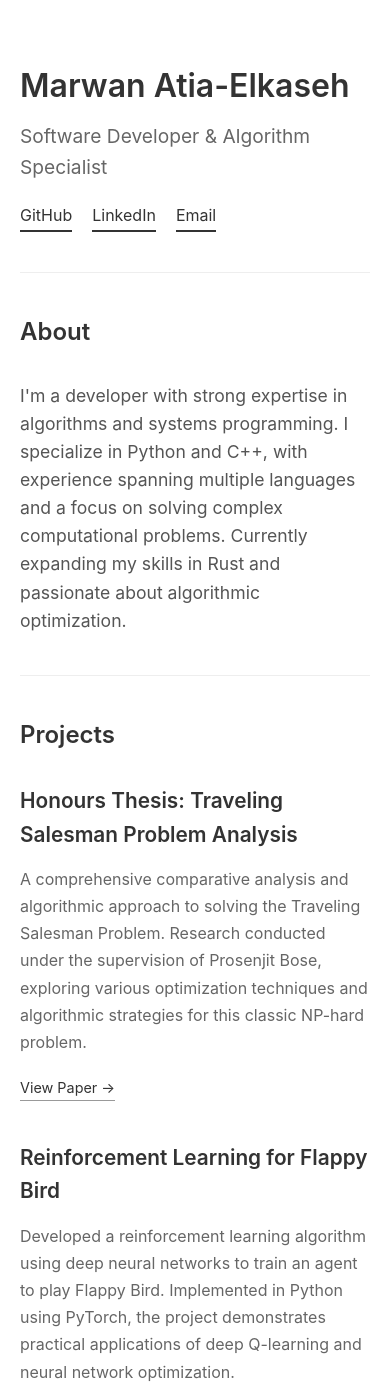
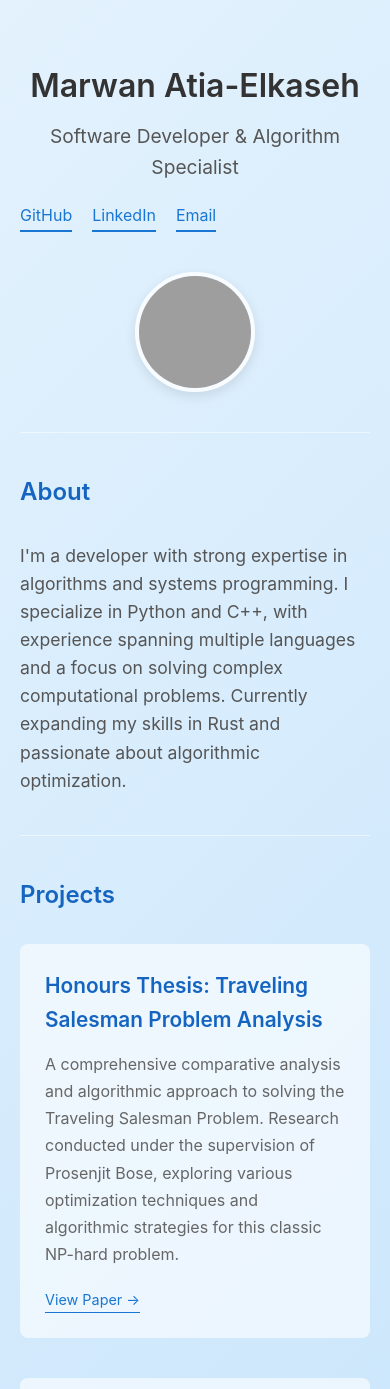
Before and after one commit to Marwan2505/Marwan2505.github.io, a plain HTML site: page index.html in a window 390 px wide. Shown: the top 1389 px of the page. Drawn offline with Linux system fonts and the light colour scheme; grey boxes are pictures that could not be loaded.

Commit message:
Updates
Updated styles for header, sections, and links. Added animations

```diff
--- a/index.html
+++ b/index.html
@@ -15,7 +15,8 @@
             font-family: -apple-system, BlinkMacSystemFont, 'Segoe UI', Roboto, Oxygen, Ubuntu, Cantarell, sans-serif;
             line-height: 1.6;
             color: #333;
-            background: #fff;
+            background: linear-gradient(135deg, #e3f2fd 0%, #bbdefb 100%);
+            min-height: 100vh;
         }
 
         .container {
@@ -26,7 +27,41 @@
 
         header {
             padding: 80px 0 60px;
-            border-bottom: 1px solid #eee;
+            border-bottom: 1px solid rgba(255, 255, 255, 0.5);
+            opacity: 0;
+            animation: fadeIn 1s ease-in forwards;
+        }
+
+        @keyframes fadeIn {
+            to {
+                opacity: 1;
+            }
+        }
+
+        .header-content {
+            display: flex;
+            align-items: center;
+            gap: 40px;
+            flex-wrap: wrap;
+        }
+
+        .header-text {
+            flex: 1;
+            min-width: 300px;
+        }
+
+        .sonic-image {
+            width: 150px;
+            height: 150px;
+            border-radius: 50%;
+            object-fit: cover;
+            border: 4px solid rgba(255, 255, 255, 0.8);
+            box-shadow: 0 4px 12px rgba(0, 0, 0, 0.1);
+            transition: transform 0.3s ease;
+        }
+
+        .sonic-image:hover {
+            transform: scale(1.05) rotate(5deg);
         }
 
         h1 {
@@ -37,7 +72,7 @@
 
         .subtitle {
             font-size: 1.2rem;
-            color: #666;
+            color: #555;
             margin-bottom: 20px;
         }
 
@@ -48,20 +83,47 @@
         }
 
         .links a {
-            color: #333;
+            color: #1976d2;
             text-decoration: none;
-            border-bottom: 2px solid #333;
+            border-bottom: 2px solid #1976d2;
             padding-bottom: 2px;
-            transition: opacity 0.2s;
+            transition: opacity 0.2s, transform 0.2s;
+            display: inline-block;
         }
 
         .links a:hover {
-            opacity: 0.6;
+            opacity: 0.7;
+            transform: translateY(-2px);
         }
 
         section {
             padding: 60px 0;
-            border-bottom: 1px solid #eee;
+            border-bottom: 1px solid rgba(255, 255, 255, 0.5);
+            opacity: 0;
+            animation: fadeInUp 0.8s ease-in forwards;
+        }
+
+        section:nth-child(2) {
+            animation-delay: 0.2s;
+        }
+
+        section:nth-child(3) {
+            animation-delay: 0.4s;
+        }
+
+        section:nth-child(4) {
+            animation-delay: 0.6s;
+        }
+
+        @keyframes fadeInUp {
+            from {
+                opacity: 0;
+                transform: translateY(30px);
+            }
+            to {
+                opacity: 1;
+                transform: translateY(0);
+            }
         }
 
         section:last-child {
@@ -72,6 +134,7 @@
             font-size: 1.8rem;
             margin-bottom: 30px;
             font-weight: 600;
+            color: #1565c0;
         }
 
         .about-text {
@@ -88,11 +151,21 @@
         .project {
             display: grid;
             gap: 15px;
+            padding: 25px;
+            background: rgba(255, 255, 255, 0.6);
+            border-radius: 8px;
+            transition: transform 0.3s ease, background 0.3s ease;
+        }
+
+        .project:hover {
+            transform: translateY(-5px);
+            background: rgba(255, 255, 255, 0.8);
         }
 
         .project h3 {
             font-size: 1.3rem;
             font-weight: 600;
+            color: #1565c0;
         }
 
         .project p {
@@ -107,10 +180,10 @@
         }
 
         .project-links a {
-            color: #333;
+            color: #1976d2;
             text-decoration: none;
             font-size: 0.9rem;
-            border-bottom: 1px solid #999;
+            border-bottom: 1px solid #1976d2;
             padding-bottom: 1px;
             transition: opacity 0.2s;
         }
@@ -127,34 +200,44 @@
 
         .skill {
             padding: 8px 16px;
-            background: #f5f5f5;
-            border-radius: 4px;
+            background: rgba(255, 255, 255, 0.7);
+            border-radius: 20px;
             font-size: 0.95rem;
             color: #555;
+            transition: transform 0.2s, background 0.2s;
+        }
+
+        .skill:hover {
+            transform: scale(1.05);
+            background: rgba(255, 255, 255, 0.9);
         }
 
         .contact {
             text-align: center;
             padding: 80px 0;
+            opacity: 0;
+            animation: fadeIn 1s ease-in forwards 0.8s;
         }
 
         .contact p {
             font-size: 1.1rem;
-            color: #666;
+            color: #555;
             margin-bottom: 20px;
         }
 
         .contact a {
-            color: #333;
+            color: #1976d2;
             text-decoration: none;
             font-size: 1.1rem;
-            border-bottom: 2px solid #333;
+            border-bottom: 2px solid #1976d2;
             padding-bottom: 2px;
-            transition: opacity 0.2s;
+            transition: opacity 0.2s, transform 0.2s;
+            display: inline-block;
         }
 
         .contact a:hover {
-            opacity: 0.6;
+            opacity: 0.7;
+            transform: translateY(-2px);
         }
 
         @media (max-width: 600px) {
@@ -173,18 +256,33 @@
             header {
                 padding: 60px 0 40px;
             }
+
+            .header-content {
+                flex-direction: column;
+                text-align: center;
+            }
+
+            .sonic-image {
+                width: 120px;
+                height: 120px;
+            }
         }
     </style>
 </head>
 <body>
     <div class="container">
         <header>
+            <div class="header-content">
+                <div class="header-text">
                     <h1>Marwan Atia-Elkaseh</h1>
                     <p class="subtitle">Software Developer & Algorithm Specialist</p>
                     <div class="links">
                         <a href="https://github.com/Marwan2505" target="_blank">GitHub</a>
                         <a href="https://www.linkedin.com/in/marwan-a-a471ab265/" target="_blank">LinkedIn</a>
                         <a href="mailto:marwanelkaseh@gmail.com">Email</a>
+                    </div>
+                </div>
+                <img src="https://pbs.twimg.com/media/GbJqm9TWAAImBCP?format=jpg&name=medium" alt="Sonic" class="sonic-image">
             </div>
         </header>
 
@@ -202,7 +300,7 @@
                     <h3>Honours Thesis: Traveling Salesman Problem Analysis</h3>
                     <p>A comprehensive comparative analysis and algorithmic approach to solving the Traveling Salesman Problem. Research conducted under the supervision of Prosenjit Bose, exploring various optimization techniques and algorithmic strategies for this classic NP-hard problem.</p>
                     <div class="project-links">
-                        <a href="https://github.com/Marwan2505/TSP-Analysis_Thesis" target="_blank"">View Paper →</a>
+                        <a href="https://github.com/Marwan2505/TSP-Analysis_Thesis" target="_blank">View Paper →</a>
                     </div>
                 </div>
 
@@ -210,6 +308,7 @@
                     <h3>Reinforcement Learning for Flappy Bird</h3>
                     <p>Developed a reinforcement learning algorithm using deep neural networks to train an agent to play Flappy Bird. Implemented in Python using PyTorch, the project demonstrates practical applications of deep Q-learning and neural network optimization.</p>
                     <div class="project-links">
+                        <a href="#" target="_blank">View Demo →</a>
                         <a href="#" target="_blank">Source Code →</a>
                     </div>
                 </div>
```
Lines whose indentation alone changed are shown as unchanged.
